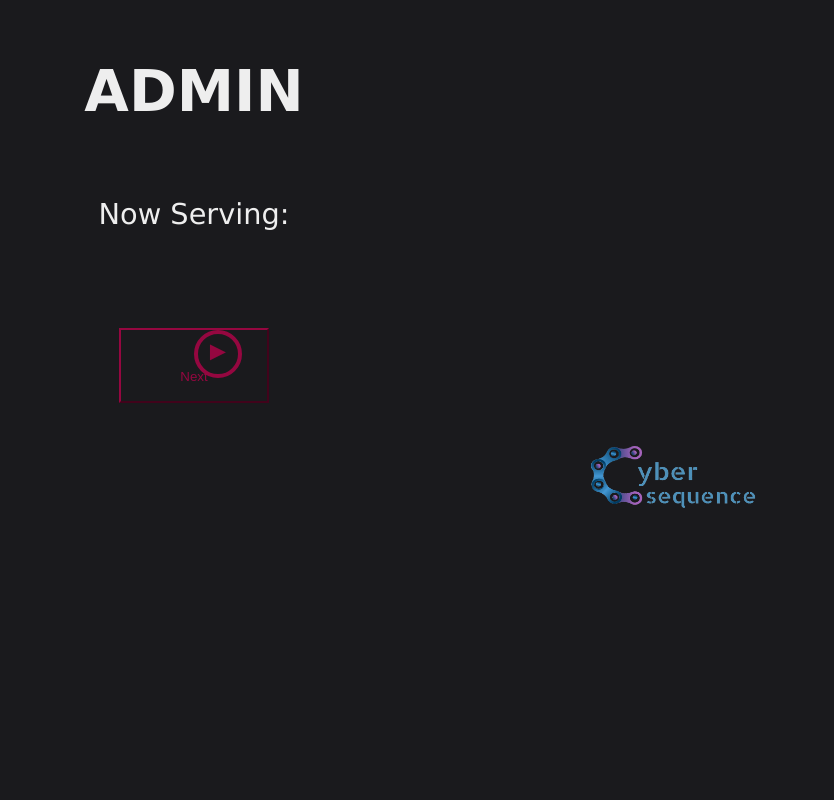
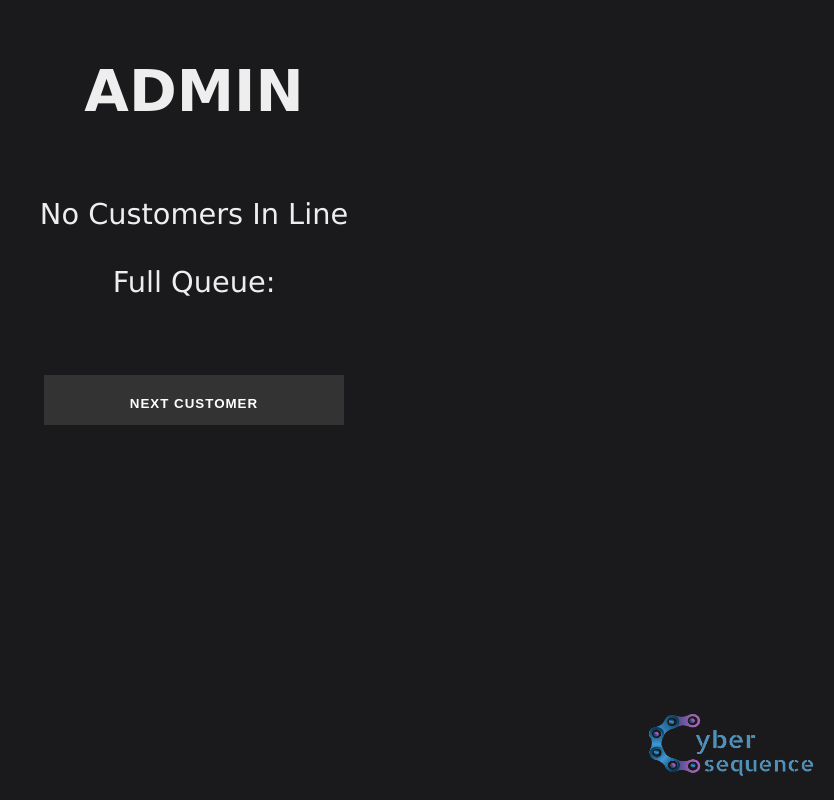
Before and after one commit to kinga112/q, a Flask app: page /admin/1 in a window 1280 px wide. Shown: the whole page, without its empty margins (446-1280 px from the left). Run offline with Flask 2, Linux system fonts and the light colour scheme; data that the repository does not hold is empty; some libraries are stand-ins or nearby versions.

Commit message:
general fixes

```diff
--- a/app.py
+++ b/app.py
@@ -29,7 +29,10 @@ def admin(id):
     names = queue.split(',')
 
     try:
-        now_serving = 'Now Serving: {}'. format(names[0])
+        if names[0] == '':
+            now_serving = 'No Customers In Line'
+        else:
+            now_serving = 'Now Serving: {}'. format(names[0])
     except:
         now_serving = 'No Customers in line'
     try:
@@ -38,7 +41,6 @@ def admin(id):
         next_cust = ''
 
     if request.method == 'POST':
-        print("\nButton Pressed\n")
         main.remove(id, names[0])
         main.popped(names[0])
 
--- a/main.py
+++ b/main.py
@@ -87,16 +87,6 @@ def remove(id, name):
         conn.commit()
         print("Error: [remove]")
 
-def pop_remove(id):
-    try:
-        delete = "DELETE FROM {} LIMIT 1;"
-        cursor.execute(delete)
-        conn.commit()
-    except:
-        cursor.execute("ROLLBACK")
-        conn.commit()
-        print("Error: [pop_remove]")
-
 def popped(name):
     insert = "INSERT into pop (name) values ('{}');".format(name)
     cursor.execute(insert)
@@ -110,13 +100,6 @@ def get_pop():
         data += row[1]
     return data
 
-def clear_pop():
-    drop = "DROP pop"
-    cursor.execute(drop)
-    conn.commit()
-    timer = threading.Timer(10, clear_pop)
-    timer.start()
-
 def del_pics():
     folder_path = 'static/'
     folder = os.listdir(folder_path)
--- a/templates/admin.html
+++ b/templates/admin.html
@@ -9,44 +9,82 @@
     margin:2em;
     font-family: Calibri, arial, sans-serif;
   }
-.next_button{
-    color:#950740;
-    width: 150px;
-    height: 75px;
-    background-color: #1a1a1d;
-    padding-top:1.8em;
-    display:inline-block;/* or block */
-    position:relative;
-    border-color:#950740;
-    text-decoration:none;
-    transition:all .3s ease-out;
+
+  .wrapper{
+    position: fixed;
+    top: 50%;
+    left: 50%;
+    transform: translate(-50%, -50%);
   }
-.next_button:before{
-    content:'►';
-    font-size:2em;
+
+  .link_wrapper{
+    position: relative;
+    }
+
+  button{
+    display: block;
+    width: 300px;
+    height: 50px;
+    line-height: 50px;
+    font-weight: bold;
+    text-decoration: none;
+    background: #333;
+    text-align: center;
+    color: #fff;
+    text-transform: uppercase;
+    letter-spacing: 1px;
+    border: 3px solid #333;
+    transition: all .35s;
+  }
+
+  .icon{
+    width: 50px;
+    height: 50px;
+    border: 3px solid transparent;
+    position: absolute;
+    transform: rotate(45deg);
+    right: 0;
+    top: 0;
+    z-index: -1;
+    transition: all .35s;
+    }
+
+    .icon svg{
+    width: 30px;
+    position: absolute;
+    top: calc(50% - 15px);
+    left: calc(50% - 15px);
+    transform: rotate(-45deg);
+    fill: #c3073f;
+    transition: all .35s;
+  }
+
+  button:hover{
+    width: 250px;
+    border: 3px solid #c3073f;
+    background: transparent;
+    color: #c3073f;
+  }
+
+  button:hover + .icon{
+    border: 3px solid #c3073f;
+    right: -25%;
+  }
+
+  #bottom {
     position:absolute;
-    top:0;
-    left:50%;
-    margin-right: 3em;
-    border:solid .15em #950740;
-    border-radius:10em;
-    width:1.5em;
-    height:1.5em;
-    line-height:1.3em;
-    border-color:inherit;
-    transition:transform .5s ease-in;
+    bottom:0;
+    right:0;
   }
-.next_button:hover{
-    color:#eeeeee;
-    border-color:#eeeeee;
-}
-.next_button:hover:before{
-    transform: rotate(360deg);
-}
+
 </style>
 </head>
 
 <body style="background-color: #1a1a1d;">
+
+<div id='bottom'>
+  <img src="{{url_for('static', filename='new_logo.png')}}" width="200" height="100" style="float:right">
+</div>
 
 <h1 style="font-family: Verdana, Geneva, Tahoma, sans-serif; color: #eeeeee; text-align: center;">
   ADMIN
@@ -54,16 +92,24 @@
 
 <p style="font-family: Verdana, Geneva, Tahoma, sans-serif; color: #eeeeee; text-align: center;">
   <br>{{ now_serving }} {{ next_cust }}</br>
+  <br>Full Queue:</br>
   <br>{{ queue }}</br>
 </p>
 
 <form action="/admin/{{ id }}" method="POST" action="">
-    <button class='next_button' href="/admin/{{ id }}"> Next </button>
+  <div class="wrapper">
+    <div class="link_wrapper">
+      <button class="button" href="/admin/{{ id }}">Next Customer</button>
+      <div class="icon">
+        <svg xmlns="http://www.w3.org/2000/svg" viewBox="0 0 268.832 268.832">
+          <path d="M265.17 125.577l-80-80c-4.88-4.88-12.796-4.88-17.677 0-4.882 4.882-4.882 12.796 0 17.678l58.66 58.66H12.5c-6.903 0-12.5 5.598-12.5 12.5 0 6.903 5.597 12.5 12.5 12.5h213.654l-58.66 58.662c-4.88 4.882-4.88 12.796 0 17.678 2.44 2.44 5.64 3.66 8.84 3.66s6.398-1.22 8.84-3.66l79.997-80c4.883-4.882 4.883-12.796 0-17.678z"/>
+        </svg>
+      </div>
+    </div>
+  </div>
 </form>
 
-<img src="{{url_for('static', filename='new_logo.png')}}" width="200" height="100" style="float:right">
-
-<meta http-equiv="Refresh" content="3">
+<meta http-equiv="Refresh" content="5">
 
 </body>
 </html>
```
Also changed, not shown: templates/about.html (+29 -5 lines), templates/contact.html (+20 -6 lines), templates/create_queue.html (+10 -1 lines), templates/home.html (+10 -2 lines), templates/news.html (+17 -6 lines). Lines whose indentation alone changed are shown as unchanged.
